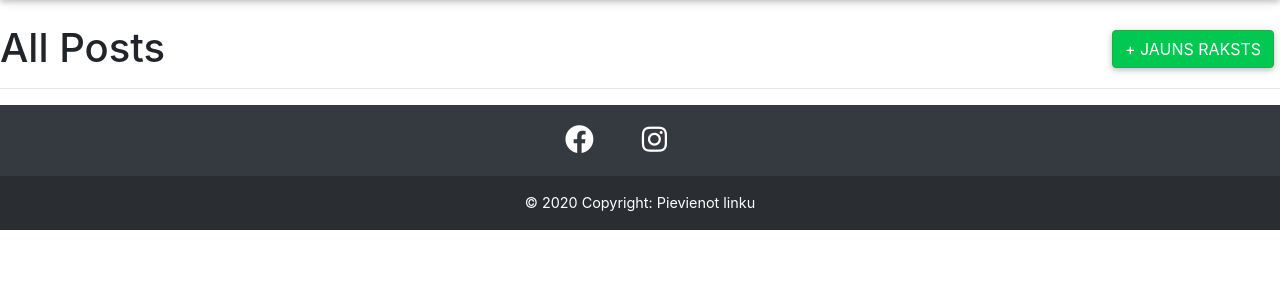
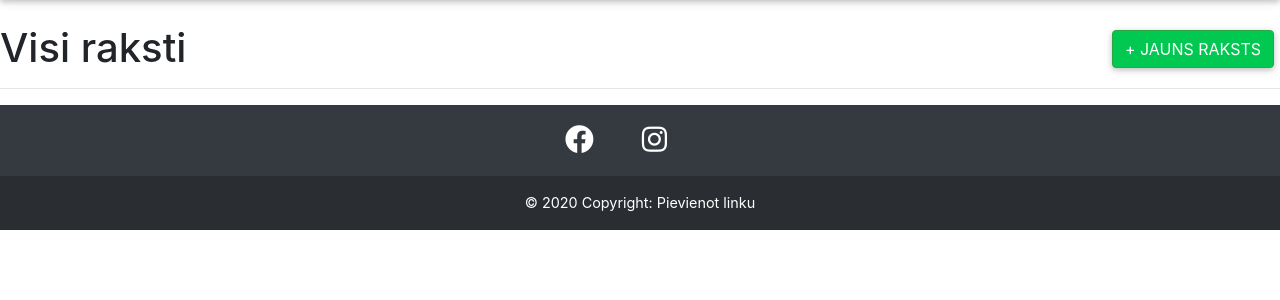
Before and after one commit to ValtersHuns/aaaa, a Flask app: page /posts in a window 1280 px wide. Shown: the part 92-392 px from the top of the page. Run offline with Flask 2, Linux system fonts and the light colour scheme; data that the repository does not hold is empty; some libraries are stand-ins or nearby versions.

Commit message:
Update posts.html

```diff
--- a/templates/posts.html
+++ b/templates/posts.html
@@ -7,7 +7,7 @@
 {% block content %}
 <br>
 <div>
-    <h1 style="display:inline">All Posts</h1>
+    <h1 style="display:inline">Visi raksti</h1>
     <a style="display:inline" class="btn btn-success float-right" href="{{ url_for('new_post') }}" >+ Jauns raksts</a>
 </div>
     <hr>
```
